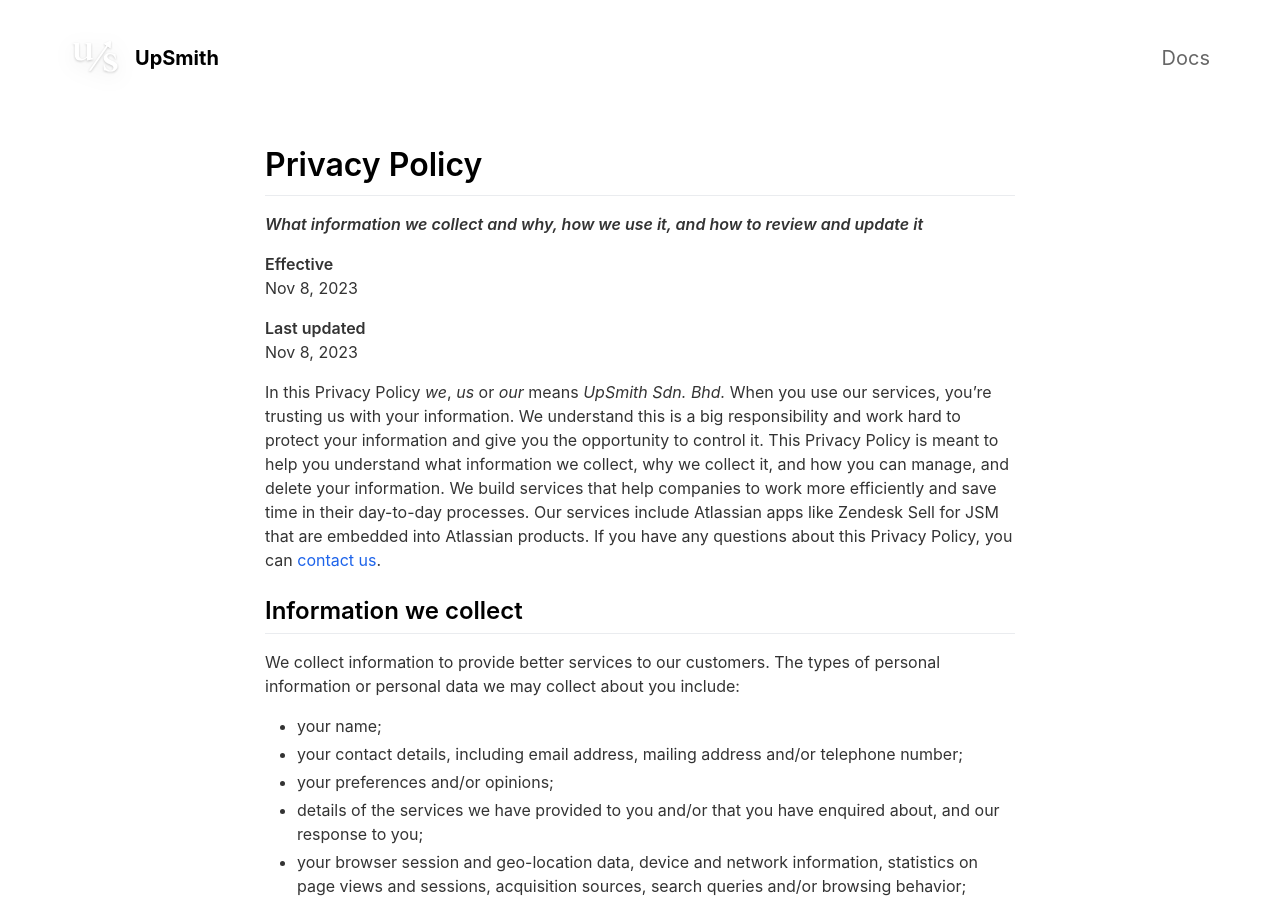
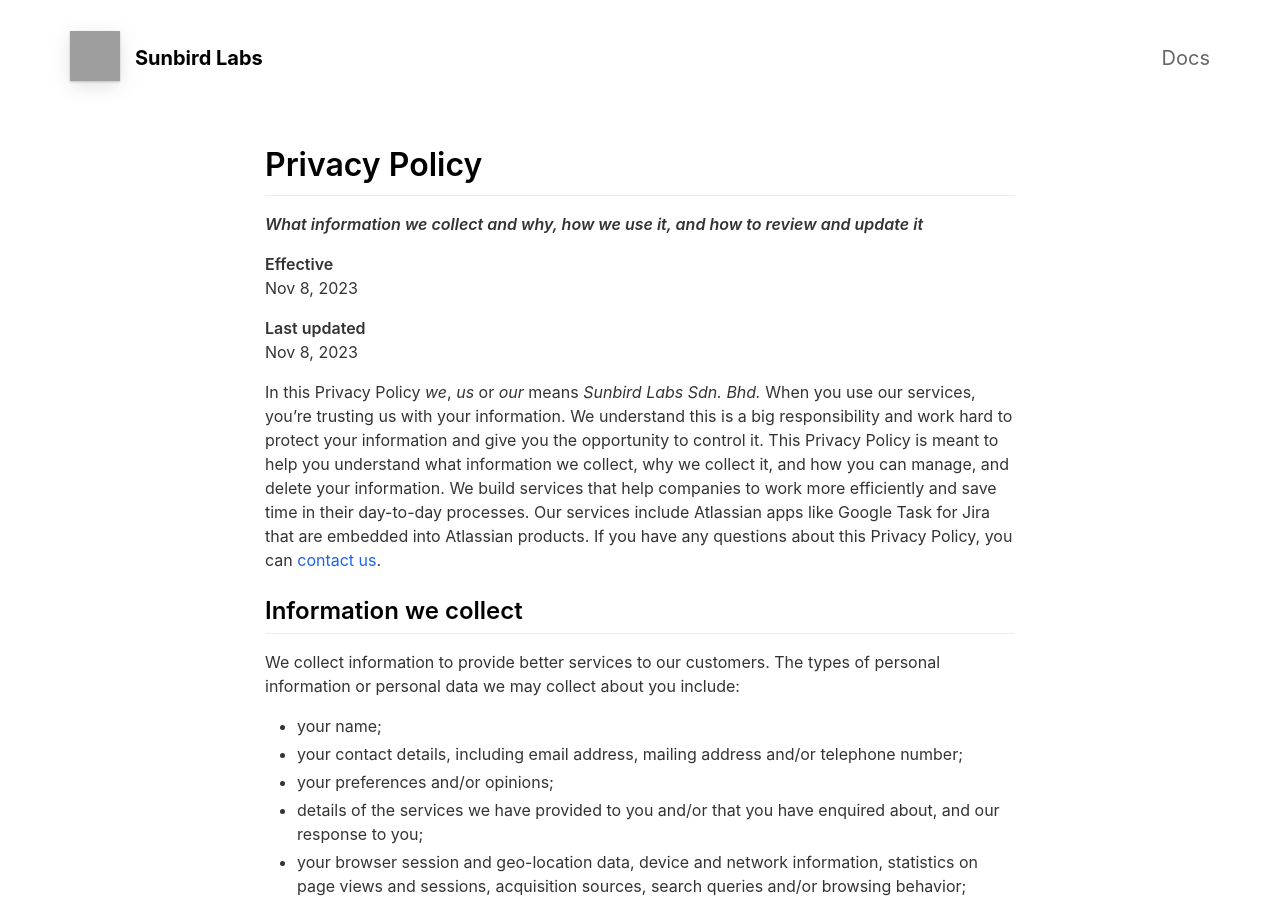
Before and after one commit to sunbirdlabsdev/sunbirdlabsapps.github.io, a Jekyll site: the page built from _pages/privacypolicy.md, in a window 1280 px wide and 900 px high. Built offline with Jekyll 4.4.1, drawn with Linux system fonts in a browser that asks for light colours; nearby versions of some CDN libraries; some of the changed text lies outside the part shown; grey boxes are pictures that could not be loaded.

Commit message:
Update pages

```diff
--- a/_config.yml
+++ b/_config.yml
@@ -9,11 +9,11 @@ appstore_link                             : https://marketplace.atlassian.com/ve
 presskit_download_link                    : https://emilbaehr.com                                          # Enter a link to downloadable file or (e.g. public Dropbox link to a .zip file).
                                                                                       # Or upload your press kit file to assets and set path accordingly (e.g. "assets/your_press_kit.zip").
 
-app_icon                                  : assets/upsmith-square.svg                        # Automatically populates if not set and if iOS app ID is set.  Otherwise enter path to icon file manually.
-app_icon_large                            : assets/upsmith-horizontal.svg                        # Automatically populates if not set and if iOS app ID is set.  Otherwise enter path to icon file manually.
-app_name                                  : UpSmith                                          # Automatically populates if not set and if iOS app ID is set.  Otherwise enter manually.
+app_icon                                  : assets/sunbirdlabs-full.svg                        # Automatically populates if not set and if iOS app ID is set.  Otherwise enter path to icon file manually.
+app_icon_large                            : assets/sunbirdlabs-full.svg                        # Automatically populates if not set and if iOS app ID is set.  Otherwise enter path to icon file manually.
+app_name                                  : Sunbird Labs                                          # Automatically populates if not set and if iOS app ID is set.  Otherwise enter manually.
 app_price                                 :                                           # Automatically populates if not set and if iOS app ID is set.  Otherwise enter manually.
-app_description                           : Elevate your productivity with our modern and quality applications for the Atlassian ecosystem
+app_description                           : Founded by Atlassian ecosystem experts, we deliver high-quality applications to elevate your productivity within the Atlassian environment.
 
 enable_smart_app_banner                   : true                                      # Set to true to show a smart app banner at top of page on mobile devices.
 
@@ -38,7 +38,7 @@ features                                  :
 
   - title                                 : Google Tasks for Jira
     description                           : Effortlessly manage Google Tasks within Jira. Keep all your Google tasks synchronized and in one place.
-    icon_path                             : assets/upsmith-salesforce.png
+    icon_path                             : assets/google-tasks-icon.jpeg
 
 
 # Theme Settings
--- a/_pages/privacypolicy.md
+++ b/_pages/privacypolicy.md
@@ -13,11 +13,11 @@ Nov 8, 2023
 **Last updated**
 Nov 8, 2023
 
-In this Privacy Policy *we*, *us* or *our* means *UpSmith Sdn. Bhd.*
+In this Privacy Policy *we*, *us* or *our* means *Sunbird Labs Sdn. Bhd.*
 When you use our services, you’re trusting us with your information. We understand this is a big responsibility and work hard to protect your information and give you the opportunity to control it.
 This Privacy Policy is meant to help you understand what information we collect, why we collect it, and how you can manage, and delete your information.
-We build services that help companies to work more efficiently and save time in their day-to-day processes. Our services include Atlassian apps like Zendesk Sell for JSM that are embedded into Atlassian products.
-If you have any questions about this Privacy Policy, you can [contact us](mailto:support@upsmith.app).
+We build services that help companies to work more efficiently and save time in their day-to-day processes. Our services include Atlassian apps like Google Task for Jira that are embedded into Atlassian products.
+If you have any questions about this Privacy Policy, you can [contact us](mailto:support@sunbirdlabs.app).
 
 
 ## Information we collect
--- a/monday-app-association.json
+++ /dev/null
@@ -1,3 +0,0 @@
-{
-  "apps": [{ "clientID": "253900898293f7a8f636d8c9a0c1dfb5" }]
-}
```
Also changed, not shown: other parts of _pages/privacypolicy.md (+1 -2 lines), _pages/cookiepolicy.md (deleted, +0 -38 lines), _pages/termsofservice.md (+4 -8 lines), assets/google-tasks-icon.jpeg (added), assets/sunbirdlabs-full.jpeg (added), assets/upsmith-freshsales.png (deleted), assets/upsmith-full.png (deleted), assets/upsmith-horizontal.svg (deleted), assets/upsmith-salesforce.png (deleted), assets/upsmith-small.png (deleted), assets/upsmith-square.svg (deleted), assets/upsmith-zendesk2b.png (deleted).
